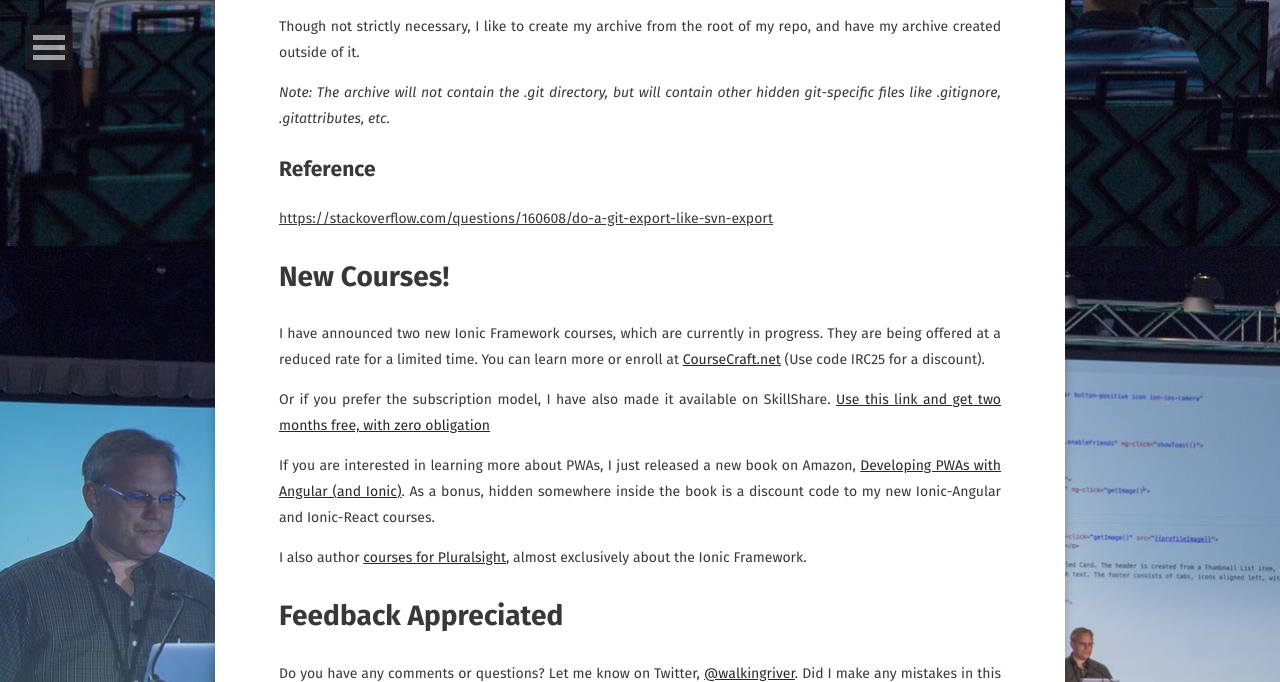
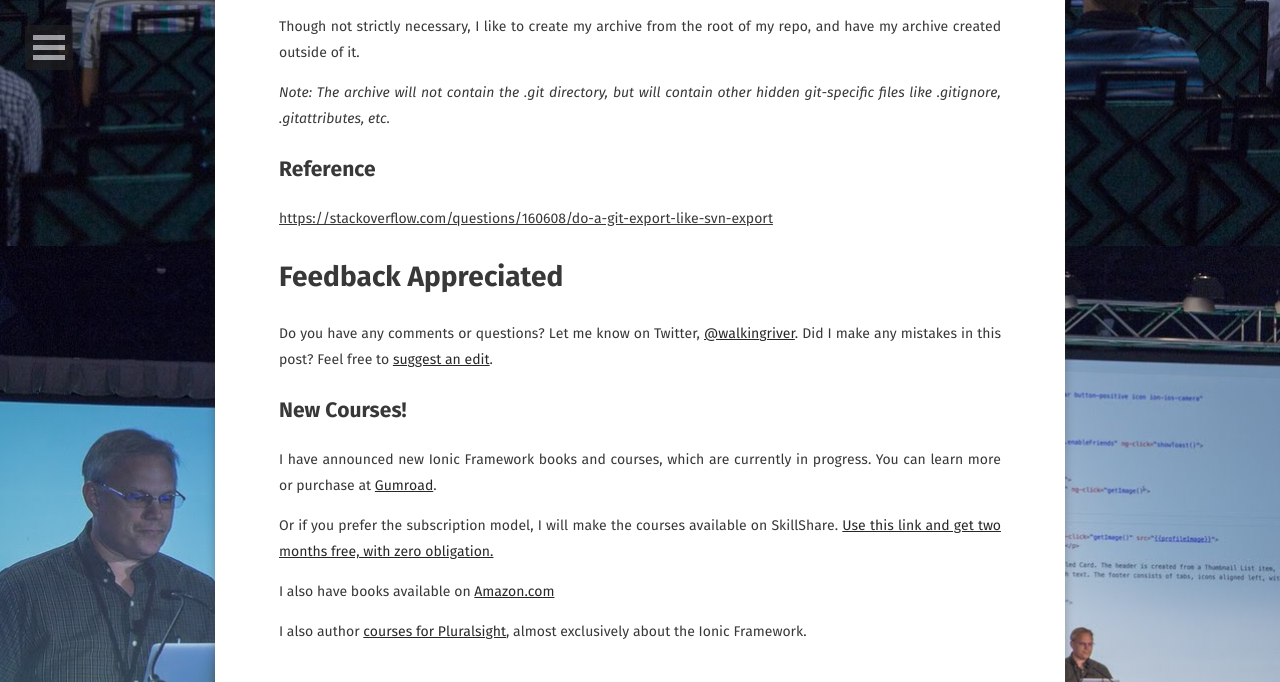
Before and after one commit to walkingriver/walkingriver.github.io, a Jekyll site: the page built from _posts/2019-03-20-archive-your-git-repo.md, in a window 1280 px wide and 900 px high, scrolled down 1554 px, cut to the strip 0-682 px from the top of the window. Built offline with Jekyll 4.4.1, drawn with Linux system fonts in a browser that asks for light colours; some web fonts are replaced.

Commit message:
Updated feedback footer

```diff
--- a/_includes/feedback.html
+++ b/_includes/feedback.html
@@ -1,19 +1,5 @@
-<h1>New Courses!</h1>
-<p>I have announced two new Ionic Framework courses, which are currently in progress. They are being offered at a
-  reduced rate for a limited time. You can learn more or enroll at <a
-    href="https://coursecraft.net/users/cREs">CourseCraft.net</a> (Use code IRC25 for a discount).</p>
-<p>
-  Or if you prefer the subscription model, I have also made it available on SkillShare. <a href="https://skl.sh/2YoWoNI">
-    Use this link and get two months free, with zero obligation</a>
-<p>
-  If you are interested in learning more about PWAs, I just released a new book on Amazon, <a
-    href="https://amzn.to/2x2fm1v">Developing PWAs with Angular (and Ionic)</a>. As a bonus, hidden somewhere inside the
-  book is a discount code to my new Ionic-Angular and Ionic-React courses.
-</p>
-<p>
-  I also author <a href="https://pluralsight.pxf.io/OnWrP">courses for Pluralsight</a>, almost exclusively about the
-  Ionic Framework.
-</p>
+<section name="feedback">
+
   <h1>
     Feedback Appreciated
   </h1>
@@ -22,8 +8,25 @@
       href="https://twitter.com/walkingriver">@walkingriver</a>. Did I make any mistakes in this post? Feel
     free to <a href="{{site.github.repository_url}}/edit/master/{{page.relative_path}}">suggest an edit</a>.
   </p>
-<!-- <h1>Test Yourself</h1>
+
+  <h2>New Courses!</h2>
+  <p>I have announced new Ionic Framework books and courses, which are currently in progress. You can learn more or
+    purchase at <a href="https://gumroad.com/walkingriver">Gumroad</a>.</p>
+  <p>
+    Or if you prefer the subscription model, I will make the courses available on SkillShare. <a
+      href="https://skl.sh/2YoWoNI">
+      Use this link and get two months free, with zero obligation.</a>
+  <p>
+I also have books available on <a href="https://amazon.com/author/mcallaghan">Amazon.com</a>
+  </p>
+  <p>
+    I also author <a href="https://pluralsight.pxf.io/OnWrP">courses for Pluralsight</a>, almost exclusively about the
+    Ionic Framework.
+  </p>
+  <!-- <h2>Test Yourself</h2>
     <p>
       Do you think you know Ionic? Now you can prove it. I created two tests for
       <a href="https://kand.io/tests">kand•io</a>. You can choose either <a href="https://kand.io/tests/details/ionic-react/">Ionic-React</a> or <a href="https://kand.io/tests/details/ionic-angular/">Ionic-Angular</a>, enabling you to show off your Ionic expertise.
     </p> -->
+
+</section>
```
Lines whose indentation alone changed are shown as unchanged.
